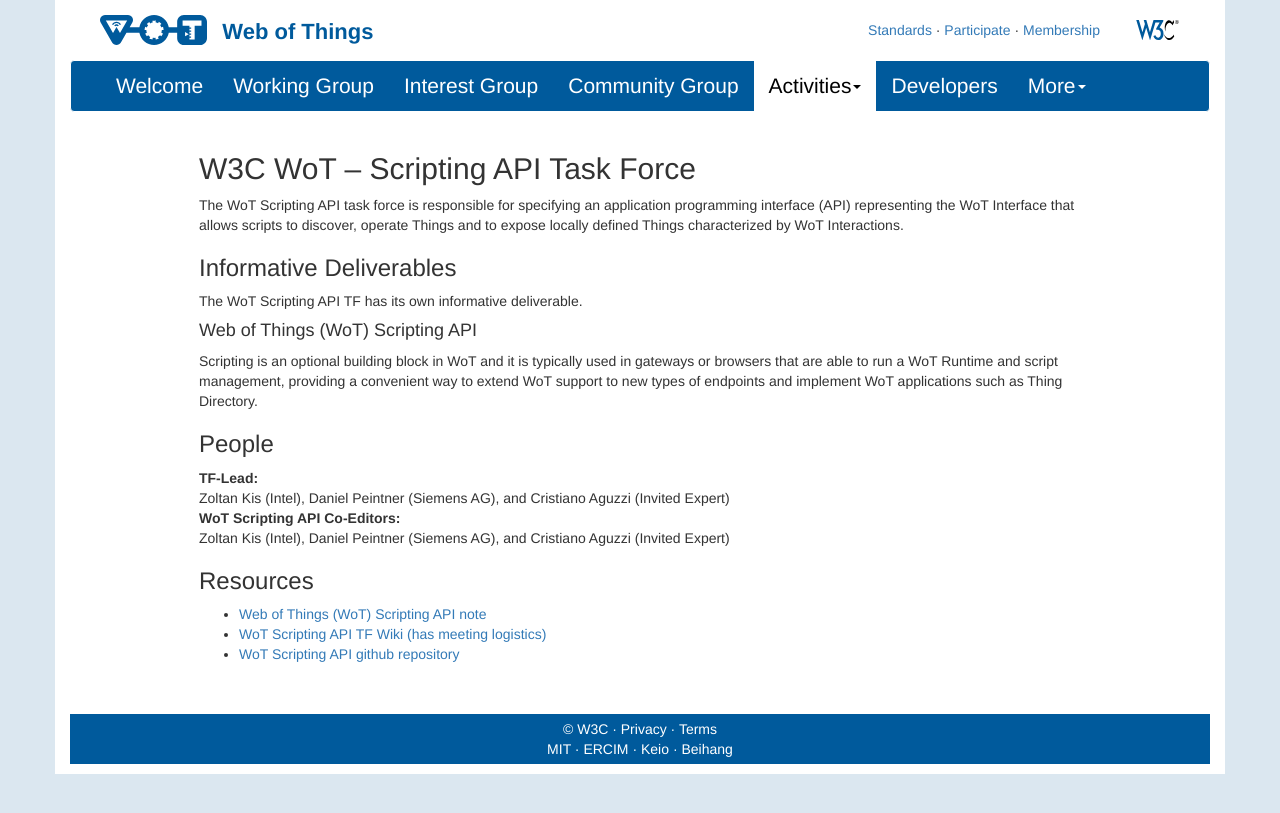
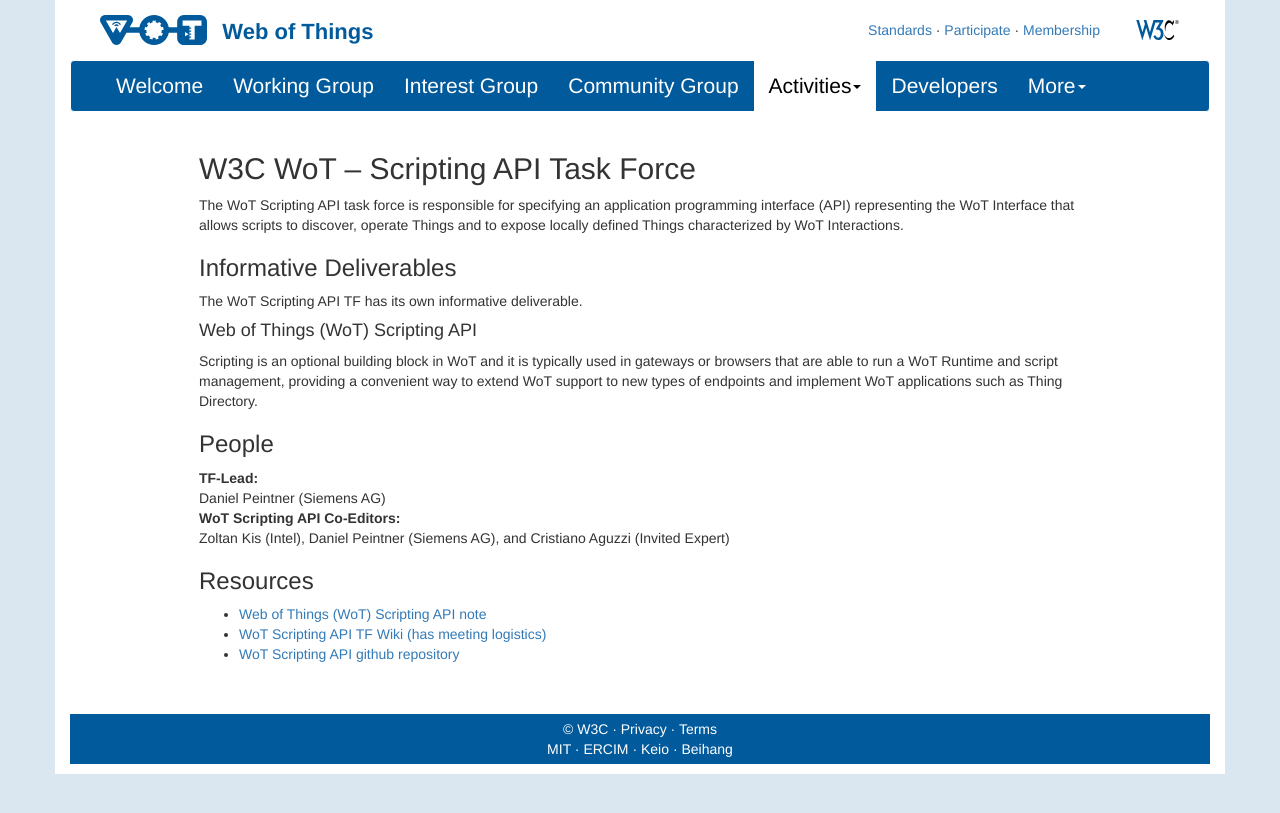
Before and after one commit to w3c/wot-marketing, a Jekyll site: the page built from docs/activities/tf-scripting/index.html, in a window 1280 px wide. Shown: the top 813 px of the page. Built offline with Jekyll 4.4.1, drawn with Linux system fonts in a browser that asks for light colours; nearby versions of some CDN libraries.

Commit message:
one task force lead only
see https://github.com/w3c/wot-marketing/pull/102#issuecomment-744426158

```diff
--- a/docs/activities/tf-scripting/index.html
+++ b/docs/activities/tf-scripting/index.html
@@ -25,7 +25,7 @@
         <h3>People</h3>
 		<dl>
 			<dt>TF-Lead:</dt>
-			<dd>Zoltan Kis (Intel), Daniel Peintner (Siemens AG), and Cristiano Aguzzi (Invited Expert)</dd>
+			<dd>Daniel Peintner (Siemens AG)</dd>
 			<dt>WoT Scripting API Co-Editors:</dt>
 			<dd>Zoltan Kis (Intel), Daniel Peintner (Siemens AG), and Cristiano Aguzzi (Invited Expert)</dd>
 		</dl>
```
